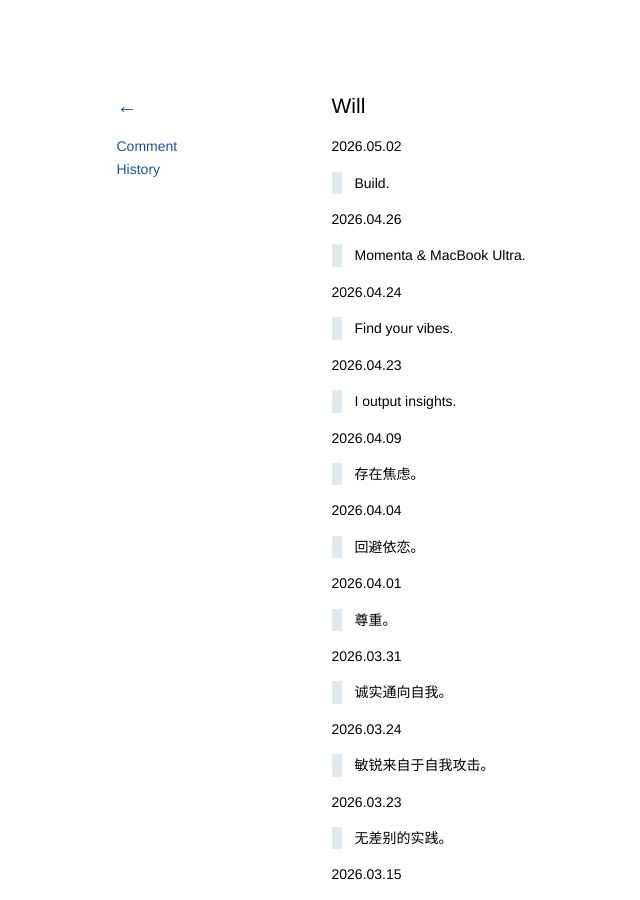
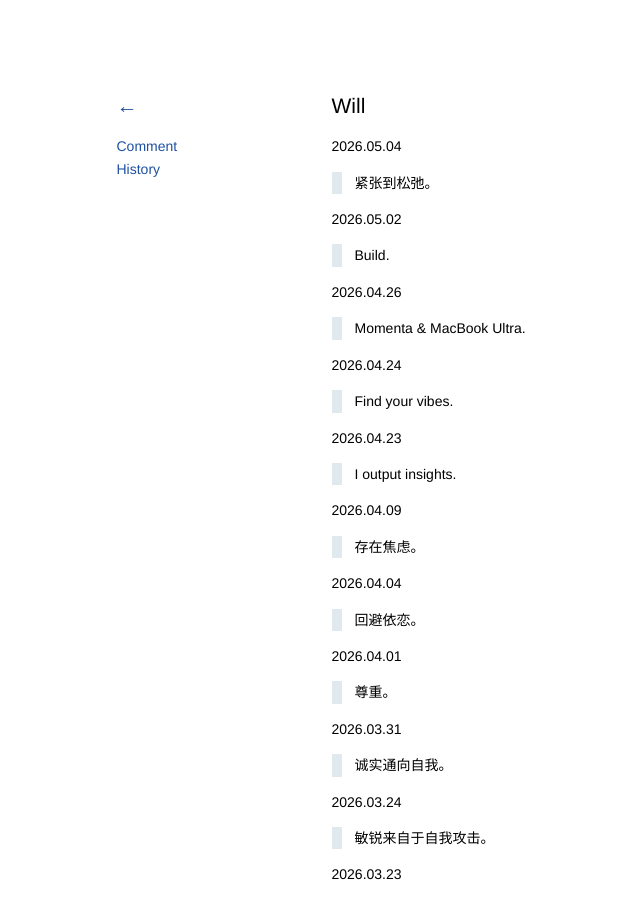
Before and after one commit to kidlj/awei, a Jekyll site: the page built from _wiki/will.md, in a window 1280 px wide and 900 px high. Shown: the whole window, without its empty margins (16-656 px from the left). Built offline with Jekyll 4.4.1, drawn with Linux system fonts in a browser that asks for light colours.

Commit message:
update will

```diff
--- a/_wiki/will.md
+++ b/_wiki/will.md
@@ -1,6 +1,10 @@
 ---
 title: Will
 ---
+
+2026.05.04
+
+> 紧张到松弛。
 
 2026.05.02
 
```
